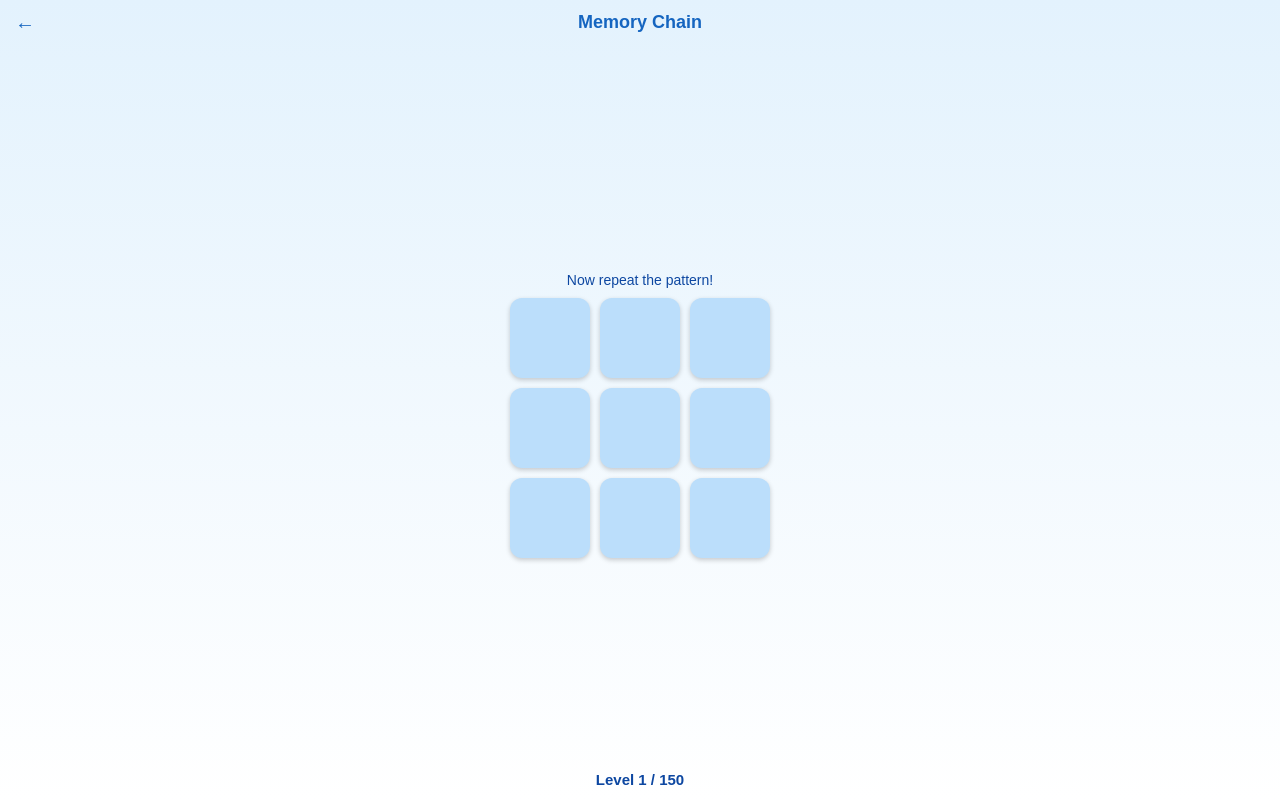
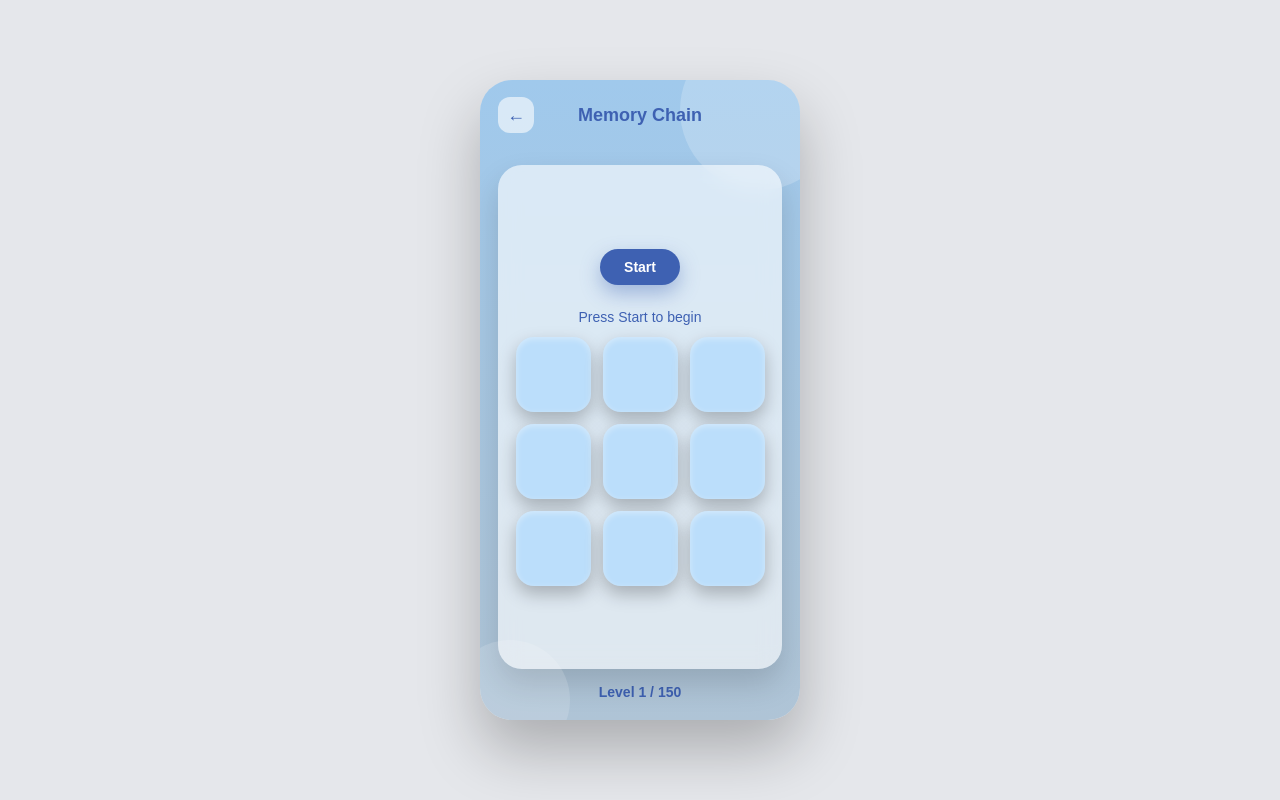
Before and after one commit to BaharFatima/mindflex-brain-gym, a website: page memorychain.html in a window 1280 px wide. Drawn offline with Linux system fonts and the light colour scheme; no server answers.

Commit message:
Update memorychain.html

```diff
--- a/memorychain.html
+++ b/memorychain.html
@@ -1,3 +1,6 @@
+
+
+
 <!DOCTYPE html>
 <html lang="en">
 <head>
@@ -5,133 +8,299 @@
 <title>Memory Chain - Tier 2</title>
 <meta name="viewport" content="width=device-width, initial-scale=1.0"/>
 <style>
-  body {
-    font-family: 'Poppins', sans-serif;
-    background: linear-gradient(180deg, #E3F2FD, #FFFFFF);
-    margin: 0;
-    padding: 0;
-    height: 100vh;
-    display: flex;
-    flex-direction: column;
-    align-items: center;
-    justify-content: space-between;
-    overflow: hidden;
+  body{
+  margin:0;
+  height:100vh;
+  display:flex;
+  justify-content:center;
+  align-items:center;
+  background:#E5E7EB;
+  font-family:'Poppins',sans-serif;
 }
-  header {
-    width: 100%;
-    padding: 12px 0;
-    display: flex;
-    align-items: center;
-    justify-content: center;
-    position: relative;
+
+.app{
+  width:320px;
+  height:640px;
+  border-radius:32px;
+  background:linear-gradient(180deg,#a0c9ec,#AFC4D6);
+  box-shadow:0 30px 60px rgba(0,0,0,0.25);
+  display:flex;
+  flex-direction:column;
+  overflow:hidden;
+  position:relative;
 }
-  .page-title {
-    font-size: 18px;
-    font-weight: 600;
-    color: #1565C0;
+
+/* decorative depth */
+.app::before{
+  content:"";
+  position:absolute;
+  width:160px;
+  height:160px;
+  background:rgba(255,255,255,0.2);
+  border-radius:50%;
+  top:-50px;
+  right:-40px;
 }
-  .back-btn {
-    color: #1565C0;
-    text-decoration: none;
-    font-size: 20px;
-    position: absolute;
-    left: 15px;
+
+.app::after{
+  content:"";
+  position:absolute;
+  width:120px;
+  height:120px;
+  background:rgba(255,255,255,0.15);
+  border-radius:50%;
+  bottom:-40px;
+  left:-30px;
 }
-  .main-section {
-    flex: 1;
-    display: flex;
-    flex-direction: column;
-    align-items: center;
-    justify-content: center;
-  }
-  #status {
-    font-size: 14px;
-    color: #0D47A1;
-    margin-bottom: 10px;
-  }
-  #gameArea {
-    display: grid;
-    grid-template-columns: repeat(3, 80px);
-    gap: 10px;
-    justify-content: center;
-    pointer-events: auto; /* toggled in JS */
-  }
-  .block {
-    width: 80px;
-    height: 80px;
-    background: #BBDEFB;
-    border-radius: 12px;
-    box-shadow: 0 2px 5px rgba(0,0,0,0.2);
-    cursor: pointer;
-    transition: transform 0.18s, background 0.18s;
-    user-select: none;
+
+/* HEADER */
+header{
+  height:70px;
   display:flex;
   align-items:center;
   justify-content:center;
+  position:relative;
   font-weight:600;
-    color: transparent; /* optional, hides index */
+  font-size:18px;
+  color:#3e61b2;
 }
-  .block.active { background: #1565C0; transform: scale(1.08); color: white; }
-  .block.correct { background: #4CAF50; color: white; }
-  .block.wrong { background: #E53935; color: white; }
-  footer {
-    display: flex;
-    flex-direction: column;
-    align-items: center;
-    margin-bottom: 12px;
+
+.back-btn{
+  position:absolute;
+  left:18px;
+  width:36px;
+  height:36px;
+  border-radius:12px;
+  background:rgba(255,255,255,0.6);
+  display:flex;
+  align-items:center;
+  justify-content:center;
+  font-size:18px;
+  color:#3e61b2;
+  text-decoration:none;
 }
-  #nextLevel {
-    background: #1E88E5;
-    color: white;
-    border: none;
-    border-radius: 8px;
-    padding: 8px 22px;
-    font-size: 15px;
-    cursor: pointer;
-    display: none;
-    margin-bottom: 6px;
+
+/* MAIN CARD */
+.main-section{
+  flex:1;
+  margin:15px 18px;
+  background:rgba(255,255,255,0.6);
+  backdrop-filter:blur(10px);
+  border-radius:24px;
+  display:flex;
+  flex-direction:column;
+  align-items:center;
+  justify-content:center;
+  box-shadow:0 15px 30px rgba(0,0,0,0.15);
+  padding:18px;
+  text-align:center;
 }
-  #level { font-weight: 600; font-size: 15px; color: #0D47A1; }
-  @media (max-width: 340px) {
-    #gameArea { grid-template-columns: repeat(3, 70px); gap: 8px; }
-    .block { width: 70px; height: 70px; }
+
+#status{
+  font-size:14px;
+  margin-bottom:12px;
+  color:#3e61b2;
 }
+
+#gameArea{
+  display:grid;
+  grid-template-columns:repeat(3,1fr);
+  gap:12px;
+  width:100%;
+  max-width:250px;
+  justify-items:center;
+}
+
+.block{
+  width:75px;
+  height:75px;
+  background:#BBDEFB;
+  border-radius:18px;
+  cursor:pointer;
+  display:flex;
+  align-items:center;
+  justify-content:center;
+  transition:.2s ease;
+  box-shadow:
+    0 8px 18px rgba(0,0,0,0.25),
+    inset 0 2px 6px rgba(255,255,255,0.4);
+}
+
+.block.active{ background:#1565C0; transform:scale(1.05); }
+.block.correct{ background:#4CAF50; }
+.block.wrong{ background:#E53935; }
+
+footer{
+  padding-bottom:20px;
+  display:flex;
+  flex-direction:column;
+  align-items:center;
+}
+
+#nextLevel,
+#startGame{
+  background:#3e61b2;
+  color:white;
+  border:none;
+  border-radius:22px;
+  padding:10px 24px;
+  font-size:14px;
+  font-weight:600;
+  cursor:pointer;
+  margin-bottom:10px;
+  box-shadow:0 8px 20px rgba(62,97,178,0.4);
+}
+
+#nextLevel{ display:none; }
+
+#level{
+  font-weight:600;
+  font-size:14px;
+  color:#3e61b2;
+}
+
+
 </style>
 </head>
 <body>
-
+<div class = "app">
 <header>
   <a href="../focuslab.html" class="back-btn">←</a>
   <span class="page-title">Memory Chain</span>
 </header>
 
 <div class="main-section">
+  <button id="startGame">Start</button>
   <p id="status">Watch the pattern carefully...</p>
   <div id="gameArea"></div>
 </div>
 
 <footer>
-  <button id="nextLevel">Next Level ➜</button>
+  <button id="nextLevel">Next Level</button>
   <div id="level">Level 1 / 150</div>
 </footer>
-<script src="logistic.js"></script>
-<script>
+
+<script type="module">
+import { initializeApp } from "https://www.gstatic.com/firebasejs/10.12.2/firebase-app.js";
+import { getFirestore, doc, setDoc, getDoc } from "https://www.gstatic.com/firebasejs/10.12.2/firebase-firestore.js";
+const startButton = document.getElementById("startGame");
+import { getAuth, onAuthStateChanged } from
+"https://www.gstatic.com/firebasejs/10.12.2/firebase-auth.js";
+
+/* 🔥 YOUR FIREBASE CONFIG */
+// For Firebase JS SDK v7.20.0 and later, measurementId is optional
+const firebaseConfig = {
+  apiKey: "AIzaSyD9bnmF1N44Nkuk3WZQjK9z4gRE00VRmCY",
+  authDomain: "mindflex-b2a0c.firebaseapp.com",
+  projectId: "mindflex-b2a0c",
+  storageBucket: "mindflex-b2a0c.firebasestorage.app",
+  messagingSenderId: "148676867562",
+  appId: "1:148676867562:web:3365a72b6fa6b3751cee93",
+  measurementId: "G-Q2T6HD3S0E"
+};
+
+
+const app = initializeApp(firebaseConfig);
+const db = getFirestore(app);
+
+const auth = getAuth(app);
+
+let currentUser = null;
+
+onAuthStateChanged(auth, (user) => {
+  if(user){
+    currentUser = user;
+    loadProgress();
+  } else {
+    window.location.href = "../login.html";
+  }
+});
+
+
+
+
+
+
 /* ---------- STATE ---------- */
 const grid = document.getElementById("gameArea");
 const statusText = document.getElementById("status");
 const nextButton = document.getElementById("nextLevel");
 const levelDisplay = document.getElementById("level");
 
-let level = parseInt(localStorage.getItem("memoryChainLevel")) || 1;
+let level = 1;
 const maxLevel = 150;
 let sequence = [];
 let playerSequence = [];
 let clickable = false;
-let playing = false; // whether sequence is currently playing
+let playing = false;
+
+/* 🔥 TRACKING VARIABLES */
+let totalAttempts = 0;
+let totalFailures = 0;
+let totalSuccess = 0;
+let highestLevel = 1;
+
+/* ---------- FIREBASE LOAD ---------- */
+statusText.textContent = "Press Start to begin";
+
+/* ---------- FIREBASE LOAD ---------- */
+async function loadProgress() {
+
+  const ref = doc(db,"users",currentUser.uid,"games","memoryChain");
+  const snap = await getDoc(ref);
+
+if(snap.exists()){
+  const data = snap.data();
+
+  level = data.level || 1;
+  totalAttempts = data.totalAttempts || 0;
+  totalFailures = data.totalFailures || 0;
+  totalSuccess = data.totalSuccess || 0;
+  highestLevel = data.highestLevel || 1;
+}
+
+  levelDisplay.textContent = `Level ${level} / ${maxLevel}`;
+  statusText.textContent = "Press Start to begin";
+}
+
+/* ---------- START BUTTON ---------- */
+startButton.onclick = () => {
+  startButton.style.display = "none";
+  startLevel();
+};
+
+// Do not auto start
+
+
+/* ---------- FIREBASE SAVE ---------- */
+async function saveProgress() {
+
+  if(level > highestLevel){
+    highestLevel = level;
+  }
+
+  const accuracy = totalAttempts > 0
+    ? (totalSuccess / totalAttempts) * 100
+    : 0;
+
+  await setDoc(
+    doc(db,"users",currentUser.uid,"games","memoryChain"),
+    {
+      level,
+      totalAttempts,
+      totalFailures,
+      totalSuccess,
+      highestLevel,
+      accuracy,
+      lastPlayed: new Date()
+    },
+    { merge: true }
+  );
+}
+
 
 /* ---------- HELPERS ---------- */
 const delay = ms => new Promise(res => setTimeout(res, ms));
-
 function setPointerEvents(enabled) {
   grid.style.pointerEvents = enabled ? "auto" : "none";
 }
@@ -143,15 +312,13 @@ function createGrid() {
     const block = document.createElement("div");
     block.classList.add("block");
     block.dataset.index = i;
-    // optionally show index for debugging: block.textContent = i;
     block.addEventListener("click", handleBlockClick);
     grid.appendChild(block);
   }
 }
 
-/* ---------- SEQUENCE PLAYBACK (RELIABLE) ---------- */
+/* ---------- PLAY SEQUENCE ---------- */
 async function playSequence() {
-  // disable user clicks during playback
   playing = true;
   clickable = false;
   setPointerEvents(false);
@@ -159,13 +326,11 @@ async function playSequence() {
   statusText.textContent = "Watch closely...";
 
   const blocks = Array.from(document.querySelectorAll(".block"));
-  const flashTime = Math.max(300 - level * 1.5, 100); // ms
+  const flashTime = Math.max(300 - level * 1.5, 100);
   const pauseBetween = flashTime * 0.6;
 
-  // ensure no leftover classes
   blocks.forEach(b => b.classList.remove("active","wrong","correct"));
 
-  // Sequentially flash each element in sequence
   for (let idx of sequence) {
     const b = blocks[idx];
     b.classList.add("active");
@@ -174,7 +339,6 @@ async function playSequence() {
     await delay(pauseBetween);
   }
 
-  // small pause then allow clicks
   await delay(120);
   playing = false;
   clickable = true;
@@ -182,66 +346,58 @@ async function playSequence() {
   statusText.textContent = "Now repeat the pattern!";
 }
 
-/* ---------- START / NEW LEVEL ---------- */
+/* ---------- START LEVEL ---------- */
 function startLevel() {
   nextButton.style.display = "none";
   sequence = [];
-  // length scales with level but capped at 12
   const seqLen = Math.min(3 + Math.floor(level / 3), 12);
   for (let i = 0; i < seqLen; i++) sequence.push(randomIndex());
   levelDisplay.textContent = `Level ${level} / ${maxLevel}`;
   playSequence();
+  nextButton.disabled = true;
+
 }
 
 function randomIndex() { return Math.floor(Math.random() * 9); }
 
-/* ---------- CLICK HANDLER (FIXED COMPARISON + VISUALS) ---------- */
+/* ---------- CLICK HANDLER ---------- */
 function handleBlockClick(e) {
-  // ignore clicks while sequence playing
   if (!clickable || playing) return;
 
   const target = e.currentTarget;
-  const index = Number(target.dataset.index); // explicit conversion
+  const index = Number(target.dataset.index);
 
-  // provide immediate feedback for press
   target.classList.add("active");
   setTimeout(() => target.classList.remove("active"), 160);
 
   playerSequence.push(index);
-
   const currentStep = playerSequence.length - 1;
 
-  // Defensive: if sequence is undefined or indices out of range => treat as wrong
-  if (currentStep < 0 || currentStep >= sequence.length) {
+  if (index !== sequence[currentStep]) {
+    totalFailures++;
+    totalAttempts++;
     markWrong(target);
     return;
   }
 
-  // Strict number comparison
-  if (index !== sequence[currentStep]) {
-    markWrong(target);
-    return;
-  }
-
-  // If the player matched this step correctly
   if (playerSequence.length === sequence.length) {
-    // mark success briefly
+    totalSuccess++;
+    totalAttempts++;
     statusText.textContent = "Perfect! 🎉";
-    // optionally flash green on the whole sequence
     flashCorrectThenRevealNext();
   } else {
-    // still more steps to go
     statusText.textContent = `Good — ${playerSequence.length}/${sequence.length}`;
+    nextButton.disabled = false;
+
   }
 }
 
-/* ---------- VISUALS FOR WRONG / CORRECT ---------- */
+/* ---------- WRONG ---------- */
 function markWrong(targetBlock) {
   clickable = false;
   setPointerEvents(false);
   targetBlock.classList.add("wrong");
   statusText.textContent = "Wrong pattern! Replaying...";
-  // clear player sequence then replay after short pause
   setTimeout(() => {
     targetBlock.classList.remove("wrong");
     playerSequence = [];
@@ -249,36 +405,37 @@ function markWrong(targetBlock) {
   }, 700);
 }
 
+/* ---------- CORRECT ---------- */
 async function flashCorrectThenRevealNext() {
   clickable = false;
   setPointerEvents(false);
-  // flash all blocks green in order to reward the user
   const blocks = Array.from(document.querySelectorAll(".block"));
   for (let idx of sequence) {
     blocks[idx].classList.add("correct");
     await delay(120);
     blocks[idx].classList.remove("correct");
   }
-  // Save level and show next button
-  localStorage.setItem("memoryChainLevel", level);
+  await saveProgress();
   nextButton.style.display = "inline-block";
   setPointerEvents(true);
 }
 
 /* ---------- NEXT LEVEL ---------- */
-nextButton.onclick = () => {
+nextButton.onclick = async () => {
   level++;
   if (level > maxLevel) {
-    alert("🎉 You completed all 150 levels! Baymax salutes your memory power 🤖");
+    alert("🎉 You completed all 150 levels!");
     level = 1;
   }
+  await saveProgress();
   startLevel();
 };
 
 /* ---------- INIT ---------- */
 createGrid();
-startLevel();
+
 </script>
+
 
 </body>
 </html>
```
Lines whose indentation alone changed are shown as unchanged.
